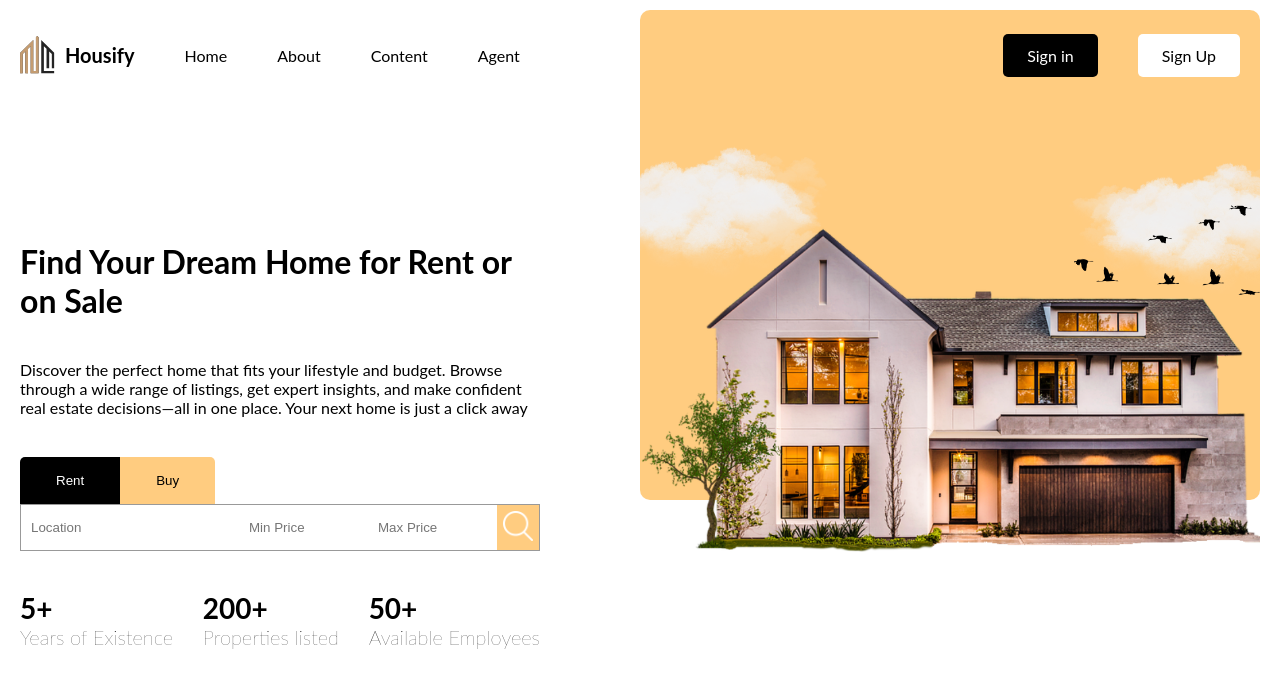
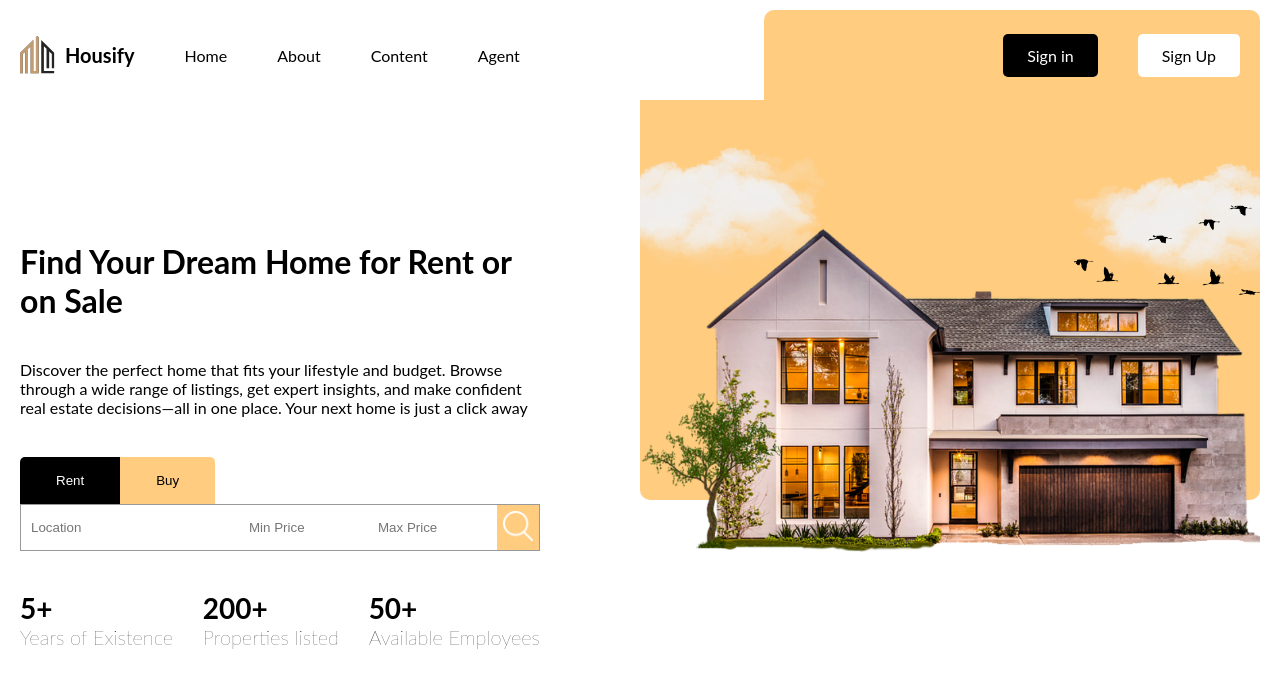
Before and after one commit to TangangMcBride/Housify, a React (Vite) app in the folder Frontend/: page / in a window 1280 px wide. Shown: the top 688 px of the page. Built offline with nearby package versions, Linux system fonts and the light colour scheme.

Commit message:
Update Main file and styles

```diff
--- a/Frontend/src/components/Navbar/Navbar.scss
+++ b/Frontend/src/components/Navbar/Navbar.scss
@@ -51,7 +51,7 @@ nav {
     }
   }
   .login {
-    flex: 3;
+    flex: 2;
     display: flex;
     align-items: center;
     justify-content: flex-end;
--- a/Frontend/src/components/SearchBar/SearchBar.scss
+++ b/Frontend/src/components/SearchBar/SearchBar.scss
@@ -62,8 +62,6 @@
         width: 30px;
         height: 30px;
 
-
-
       }
     }
   }
--- a/Frontend/src/main.jsx
+++ b/Frontend/src/main.jsx
@@ -17,7 +17,7 @@ const router= createBrowserRouter(
     <Route path='/' element= {<App/>}>
     <Route index={true} path='/' element= {<Home/>}/>
     <Route path='/list' element={<List/>}/>
-    <Route path='/single' element={<List/>}/>
+    <Route path='/:id' element={<Single/>}/>
     <Route path='/login' element={<List/>}/>
 
     </Route>
--- a/Frontend/src/scss/layout.scss
+++ b/Frontend/src/scss/layout.scss
@@ -9,7 +9,6 @@
   padding-right: 20px;
   display: flex;
   flex-direction: column;
-
 
   @include reponsive.lg {
     // background-color: brown;
@@ -24,7 +23,8 @@
     max-width: 640px;
   }
 
-  .content{
-    flex: 1;
+  .content {
+    // flex: 1;
+    height: calc(100vh - 100px);
   }
 }
```
